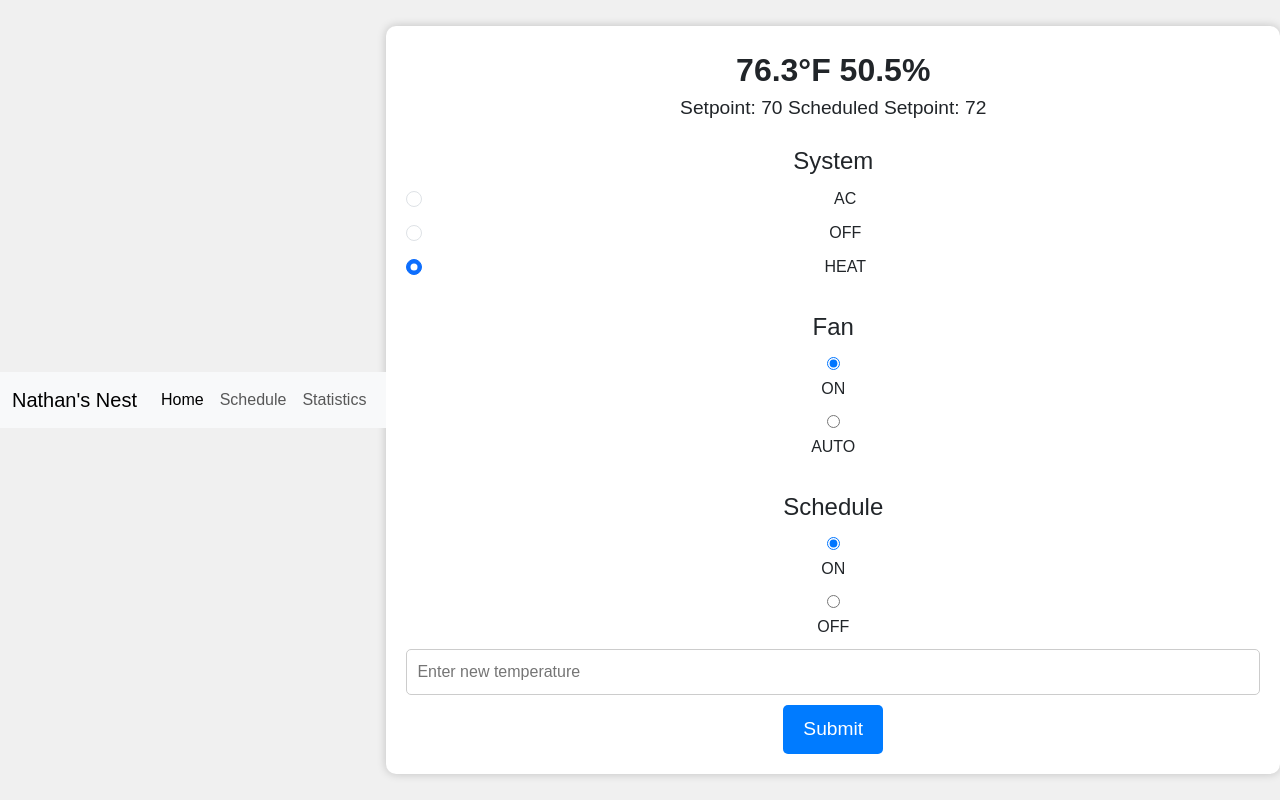
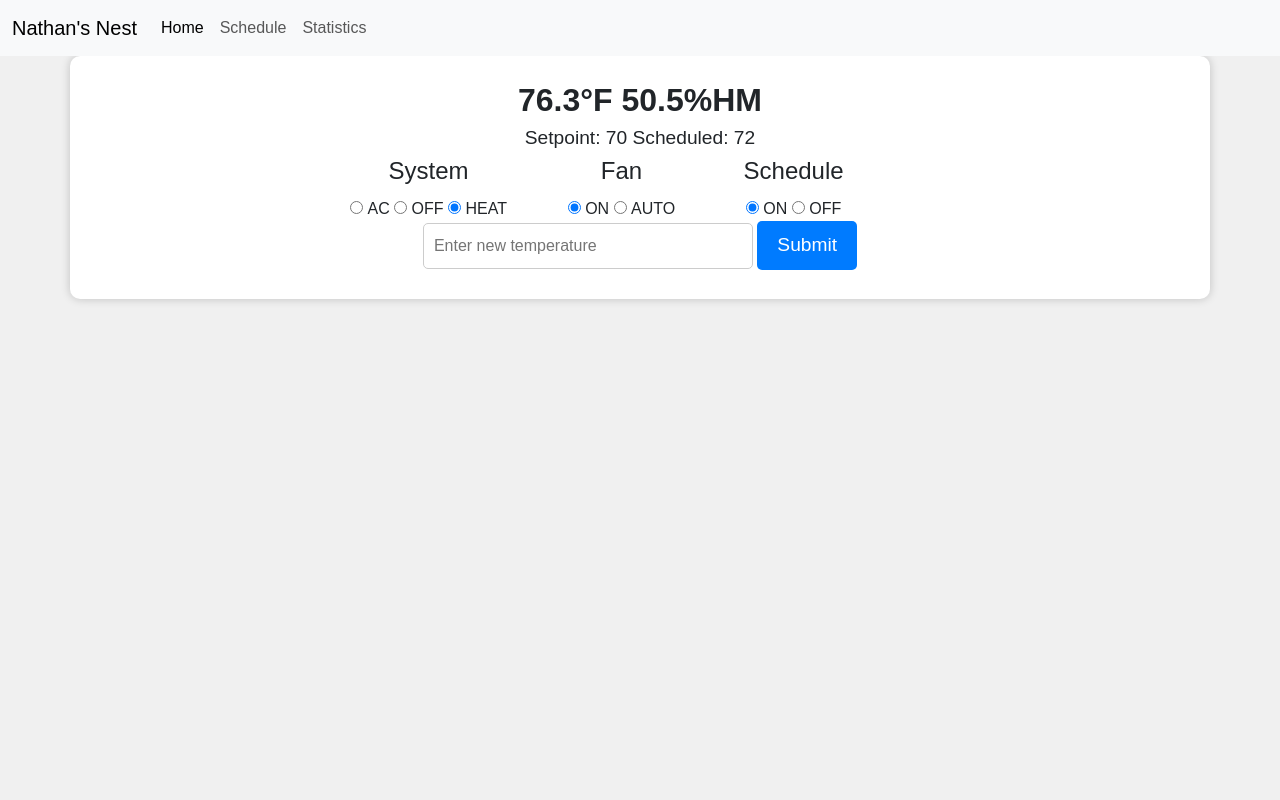
Before and after one commit to nrowley71115/Smart-Thermostat, a Flask app: page / in a window 1280 px wide. Run offline with Flask 3, Linux system fonts and the light colour scheme.

Commit message:
updates to css and some html - NOT COMPLETE

```diff
--- a/static/style.css
+++ b/static/style.css
@@ -25,12 +25,42 @@
   background-color: #ddd;
 }
 
+#temperatureControlForm{
+  margin: 0 auto;
+}
+
+#radio-buttons{
+  margin: 0 auto;
+  display: flex;
+  width: 60%;
+}
+
+#update-schedule-container{
+  margin: 0 auto;
+  text-align: center;
+  padding: 20px;
+  width: 60%;
+}
+
+.schedule-title{
+  font-size: 1.5em;
+  font-weight: bold;
+  margin-bottom: 20px;
+}
+
+.select-time{
+  background-color: #ffffff;
+  border: 1px solid #ccc;
+  font-family: Arial, sans-serif;
+  padding: 10px;
+  color: #333;
+}
+
 body {
   font-family: Arial, sans-serif;
   background-color: #f0f0f0;
   margin: 0;
   padding: 0;
-  display: flex;
   justify-content: center;
   align-items: center;
   height: 100vh;
@@ -73,7 +103,7 @@ body {
 }
 
 input[type="number"] {
-  width: 100%;
+  width: 30%;
   padding: 10px;
   font-size: 1em;
   border: 1px solid #ccc;
--- a/templates/index.html
+++ b/templates/index.html
@@ -12,31 +12,26 @@ Home
         <div class="temperature-container">
             <div class="large-text">
                 <span id="current-temperature">{{curr_temp}}°F</span>
-                <span id="current-humidity">{{humidity}}%</span>
+                <span id="current-humidity">{{humidity}}%HM</span>
             </div>
             <div class="small-text">
                 <span id="setpoint">Setpoint: {{setpoint}}</span>
-                <span id="schedule-setpoint">Scheduled Setpoint: {{schedule_setpoint}}</span>
+                <span id="schedule-setpoint">Scheduled: {{schedule_setpoint}}</span>
             </div>
         </div>
         <form id="temperatureControlForm" action="/" method="POST">
-            <fieldset class="radio-buttons">
+            <div id="radio-buttons">
+                <fieldset>
                     <legend>System</legend>
-                <div class="form-check">
-                    <input class="form-check-input" type="radio" id="ac" name="system" value="AC">
-                    <label class="form-check-label" for="ac">AC</label>
-                </div>
-                <div class="form-check">
-                    <input class="form-check-input" type="radio" id="sys_off" name="system" value="OFF">
-                    <label class="form-check-label" for="sys_off">OFF</label>
-                </div>
-                <div class="form-check">
-                    <input class="form-check-input" type="radio" id="heat" name="system" value="HEAT">
-                    <label class="form-check-label" for="heat">HEAT</label>
-                </div>
+                    <input type="radio" id="ac" name="system" value="AC">
+                    <label for="ac">AC</label>
+                    <input type="radio" id="sys_off" name="system" value="OFF">
+                    <label for="sys_off">OFF</label>
+                    <input type="radio" id="heat" name="system" value="HEAT">
+                    <label for="heat">HEAT</label>
                 </fieldset>
 
-            <fieldset class="radio-buttons">
+                <fieldset id="fan-radio-button">
                     <legend>Fan</legend>
                     <input type="radio" id="fanOn" name="fan" value="ON">
                     <label for="fanOn">ON</label>
@@ -44,13 +39,14 @@ Home
                     <label for="fanAuto">AUTO</label>
                 </fieldset>
 
-            <fieldset class="radio-buttons">
+                <fieldset>
                     <legend>Schedule</legend>
                     <input type="radio" id="schedule_on" name="schedule" value="ON">
                     <label for="ac">ON</label>
                     <input type="radio" id="schedule_off" name="schedule" value="OFF">
                     <label for="off">OFF</label>
                 </fieldset>
+            </div>
 
             <input type="number" id="setpointTemperature" name="setpointTemperature" placeholder="Enter new temperature" step="1" min="0">
             <input type="submit" id="updateButton">
```
Also changed, not shown: templates/schedule.html (+23 -24 lines). Lines whose indentation alone changed are shown as unchanged.
